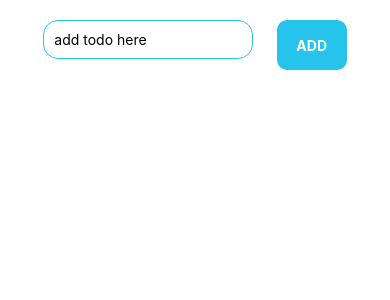
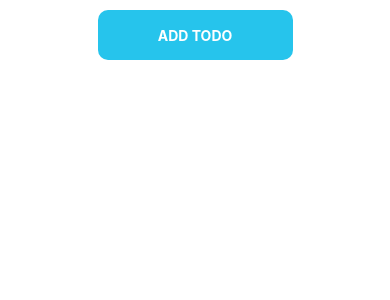
Before and after one commit to Malek-BenDali/Rn-apps, a React Native app: screen / in a window 390 px wide. Shown: the top 300 px of the page. Built offline with nearby package versions, Linux system fonts and the light colour scheme.

Commit message:
project finished

```diff
--- a/src/components/todoApp/Todo.js
+++ b/src/components/todoApp/Todo.js
@@ -6,6 +6,8 @@ import {
   TouchableOpacity,
   StyleSheet,
   FlatList,
+  Modal,
+  Pressable,
 } from 'react-native';
 import TodoItem from './TodoItem';
 
@@ -13,12 +15,14 @@ const Todo = () => {
   const [todoList, setTodoList] = useState([]);
   const [goal, setGoal] = useState('');
   const [emptyInput, setEmptyInput] = useState(false);
+  const [modalVisible, setModalVisible] = useState(false);
 
   const handlePress = () => {
     if (goal) {
       setTodoList([...todoList, {id: Date.now().toString(), value: goal}]);
       setGoal('');
       setEmptyInput(false);
+      setModalVisible(!modalVisible);
     } else setEmptyInput(true);
   };
 
@@ -28,9 +32,16 @@ const Todo = () => {
   };
 
   return (
+    <>
+      <Modal
+        animationType="slide"
+        transparent={true}
+        visible={modalVisible}
+        onRequestClose={() => {
+          Alert.alert('Modal has been closed.');
+          setModalVisible(!modalVisible);
+        }}>
         <View style={styles.container}>
-      <View style={styles.research}>
-        <View style={{width: '60%'}}>
           <TextInput
             placeholder="add todo here"
             style={styles.searchInput}
@@ -43,12 +54,29 @@ const Todo = () => {
               u must enter a valid todo Goal
             </Text>
           )}
-        </View>
-        <TouchableOpacity style={styles.button} onPress={() => handlePress()}>
+
+          <View style={styles.research}>
+            <TouchableOpacity
+              style={styles.button}
+              onPress={() => handlePress()}>
               <Text style={styles.buttonText}>ADD</Text>
             </TouchableOpacity>
+            <TouchableOpacity
+              style={styles.buttonCancel}
+              onPress={() => handlePress()}>
+              <Text style={styles.buttonText}>Cancel</Text>
+            </TouchableOpacity>
           </View>
+        </View>
+      </Modal>
 
+      {!modalVisible && (
+        <>
+          <Pressable
+            style={[styles.button, styles.addButton]}
+            onPress={() => setModalVisible(true)}>
+            <Text style={styles.buttonText}>ADD TODO</Text>
+          </Pressable>
           <FlatList
             data={todoList}
             keyExtractor={item => item.id}
@@ -56,7 +84,9 @@ const Todo = () => {
               <TodoItem item={item} deleteItem={deleteItem} />
             )}
           />
-    </View>
+        </>
+      )}
+    </>
   );
 };
 
@@ -72,6 +102,7 @@ const styles = StyleSheet.create({
     borderRadius: 15,
     padding: 10,
     width: '100%',
+    marginBottom: 10,
   },
   research: {
     flexDirection: 'row',
@@ -86,6 +117,14 @@ const styles = StyleSheet.create({
     justifyContent: 'center',
     alignItems: 'center',
   },
+  buttonCancel: {
+    width: 70,
+    height: 50,
+    borderRadius: 10,
+    backgroundColor: '#ff5274',
+    justifyContent: 'center',
+    alignItems: 'center',
+  },
   buttonText: {
     fontWeight: 'bold',
     color: 'white',
@@ -94,4 +133,9 @@ const styles = StyleSheet.create({
     color: 'blue',
     marginTop: 5,
   },
+  addButton: {
+    alignSelf: 'center',
+    marginTop: 10,
+    width: '50%',
+  },
 });
--- a/src/components/todoApp/TodoItem.js
+++ b/src/components/todoApp/TodoItem.js
@@ -4,11 +4,14 @@ import {View, Text, StyleSheet, TouchableOpacity} from 'react-native';
 const TodoItem = ({item: {id, value}, deleteItem}) => {
   return (
     <View style={styles.container}>
-      <Text> {value} </Text>
+      <Text style={styles.text} numberOfLines={2}>
+        {' '}
+        {value}{' '}
+      </Text>
       <TouchableOpacity
         style={styles.deleteButton}
         onPress={() => deleteItem(id)}>
-        <Text>Delete</Text>
+        <Text style={styles.buttonText}>Delete</Text>
       </TouchableOpacity>
     </View>
   );
@@ -34,7 +37,15 @@ const styles = StyleSheet.create({
     justifyContent: 'center',
     height: '104%',
     right: -1,
-    width: 50,
+    width: 60,
     borderRadius: 10,
   },
+  buttonText: {
+    fontWeight: 'bold',
+    color: 'white',
+  },
+  text: {
+    width: '80%',
+    paddingLeft: 5,
+  },
 });
```
Lines whose indentation alone changed are shown as unchanged.
